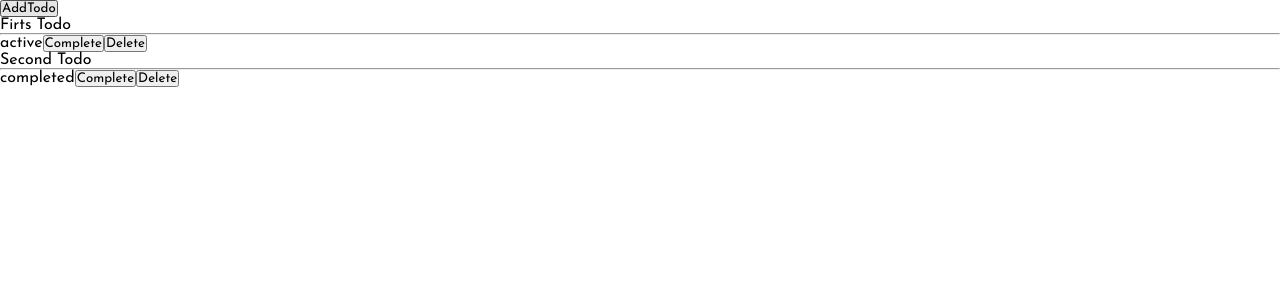
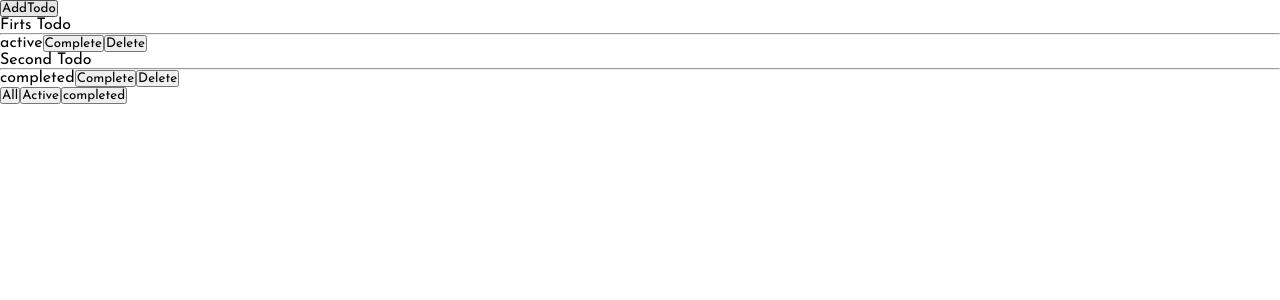
Before and after one commit to caarlosdamian/todo-app, a React (Vite) app: page / in a window 1280 px wide. Shown: the top 300 px of the page. Built offline with nearby package versions, Linux system fonts and the light colour scheme.

Commit message:
feat(app): added show list active completed all functionality

```diff
--- a/src/App.tsx
+++ b/src/App.tsx
@@ -1,9 +1,25 @@
-import { useContext } from 'react';
+import { useContext, useMemo, useState } from 'react';
 import { todoContext } from './context/todoContext';
 import { TodoListI } from './utils/data';
 
 export const App = () => {
   const { dispatch, state } = useContext(todoContext);
+  const [showCaseList, setShowCaseList] = useState('all');
+  const activeTodos = useMemo(
+    () => state.filter((todo: TodoListI) => todo.status !== 'completed'),
+    [state]
+  );
+  const completedTodos = useMemo(
+    () => state.filter((todo: TodoListI) => todo.status === 'completed'),
+    [state]
+  );
+  const listToShow =
+    showCaseList === 'all'
+      ? state
+      : showCaseList === 'completed'
+      ? completedTodos
+      : activeTodos;
+
   return (
     <main>
       <button
@@ -20,7 +36,7 @@ export const App = () => {
       >
         AddTodo
       </button>
-      {state?.map((item: TodoListI) => (
+      {listToShow?.map((item: TodoListI) => (
         <div className="todo" key={item.id}>
           <span>{item.title}</span>
           <hr />
@@ -47,6 +63,9 @@ export const App = () => {
           </button>
         </div>
       ))}
+      <button onClick={() => setShowCaseList('all')}>All</button>
+      <button onClick={() => setShowCaseList('active')}>Active</button>
+      <button onClick={() => setShowCaseList('completed')}>completed</button>
     </main>
   );
 };
--- a/src/utils/reducer.ts
+++ b/src/utils/reducer.ts
@@ -22,5 +22,4 @@ export const todoReducer = (
       return state;
       break;
   }
-  return state;
 };
```
